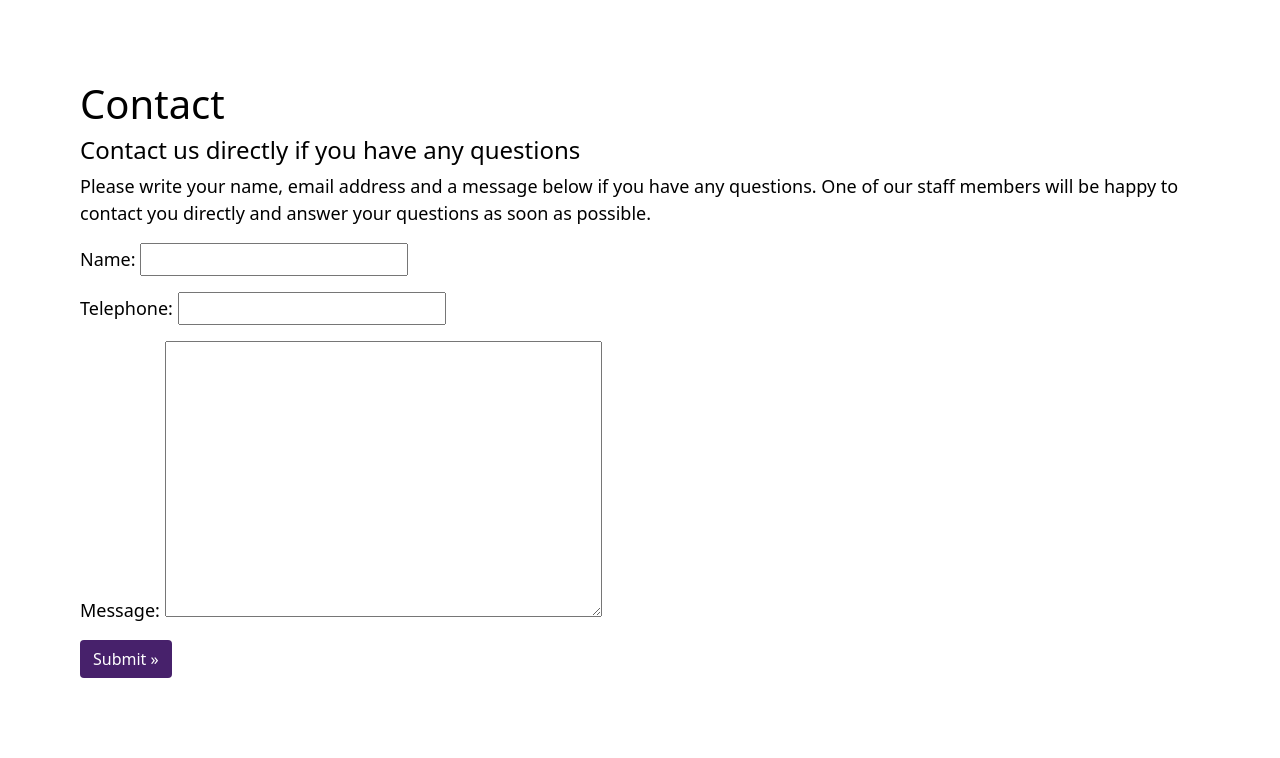
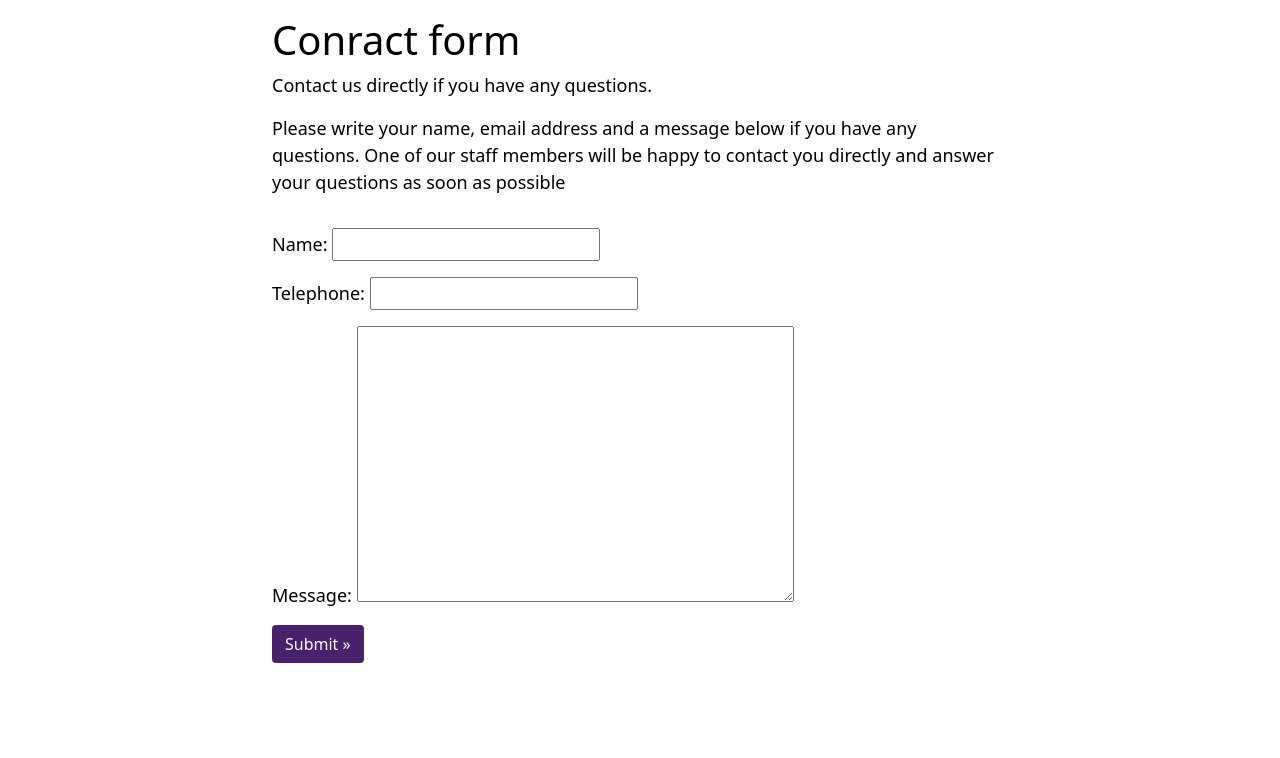
Before and after one commit to AntociM/Project-4, a Django app: page /contact in a window 1280 px wide. Shown: the part 59-817 px from the top of the page. After the commit the page ends 722 px from the top, so only its background shows below. Run offline with Django 3.2, Linux system fonts and the light colour scheme; some libraries are stand-ins or nearby versions.

Commit message:
Add Bootstrap classes to contact template

```diff
--- a/templates/contact.html
+++ b/templates/contact.html
@@ -5,18 +5,26 @@
 {% block head_title %}{% trans "Contact us" %}{% endblock %}
 
 {% block base_content %}
-<div style="margin:80px">
-    <h1>Contact</h1>
-    <h4>Contact us directly if you have any questions</h4>
-    <p>
-        Please write your name, email address and a message below if you have any questions.
-        One of our staff members will be happy to contact you directly and answer your questions as soon as possible.
-    </p>
-    <form class="signup" id="signup_form" method="post" action="{% url 'account_signup' %}">
-        {% csrf_token %}
-        {{ form.as_p }}
-        <button class= "btn btn-signup" type="submit">{% trans "Submit" %} &raquo;</button>
-      </form>
+<div class="container">
+    <div class="row">
+        <div class="col-md-8 mt-3 offset-md-2">
+            <h1>{% trans "Conract form" %}</h1>
+            <p>{% blocktrans %} Contact us directly if you have any questions.{% endblocktrans %}</p>
+            <P>{% blocktrans %}Please write your name, email address and a message below if you have any questions.
+                One of our staff members will be happy to contact you directly and answer your questions as soon as
+                possible{% endblocktrans %}</P>
+        </div>
+    </div>
+
+    <div class="row">
+        <div class="col-md-8 mt-3 offset-md-2">
+            <form class="signup" id="signup_form" method="post" action="{% url 'account_signup' %}">
+                {% csrf_token %}
+                {{ form.as_p }}
+                <button class="btn btn-signup" type="submit">{% trans "Submit" %} &raquo;</button>
+            </form>
+        </div>
+    </div>
 </div>
 
-{% endblock %}
+    {% endblock %}
```
